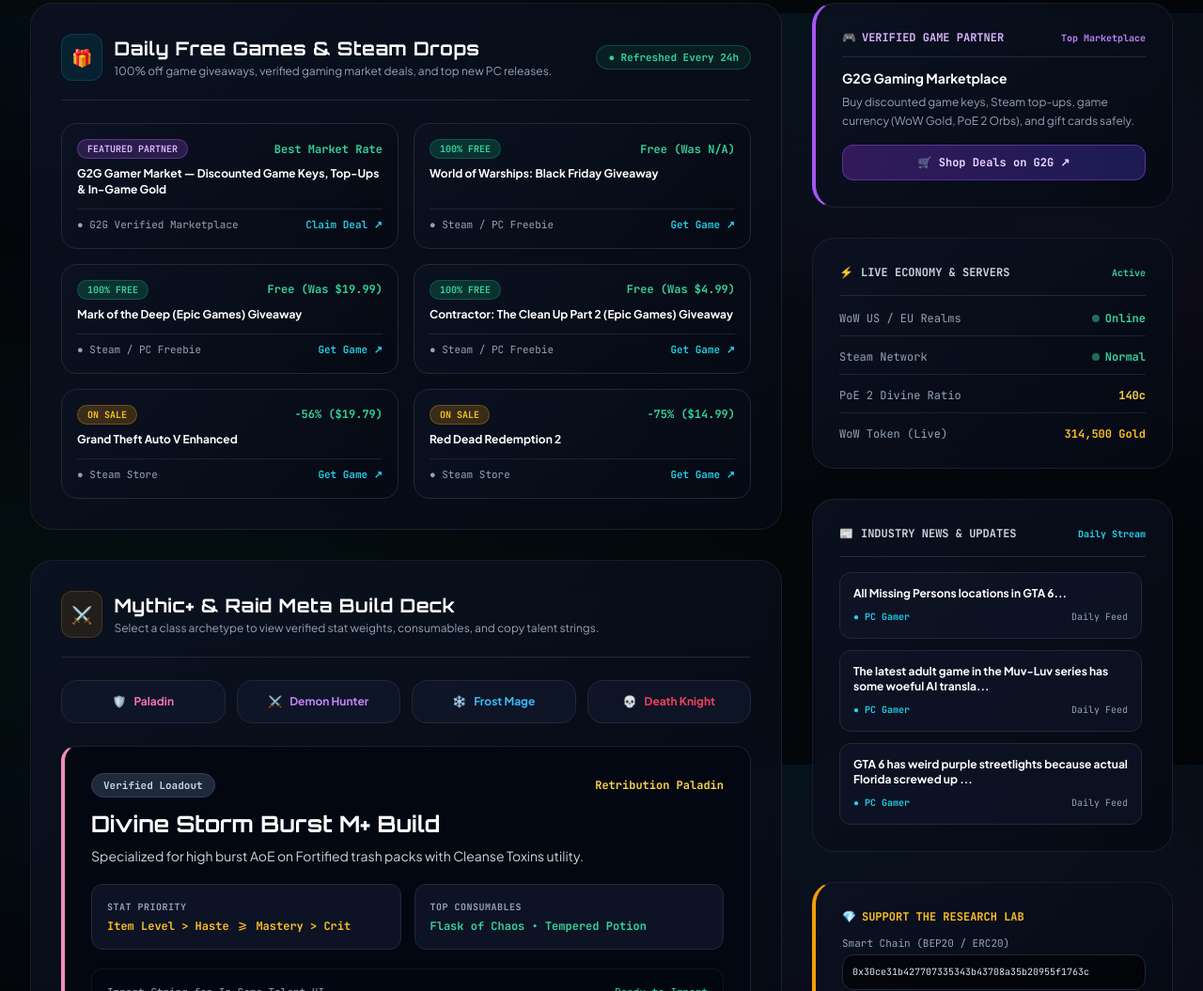
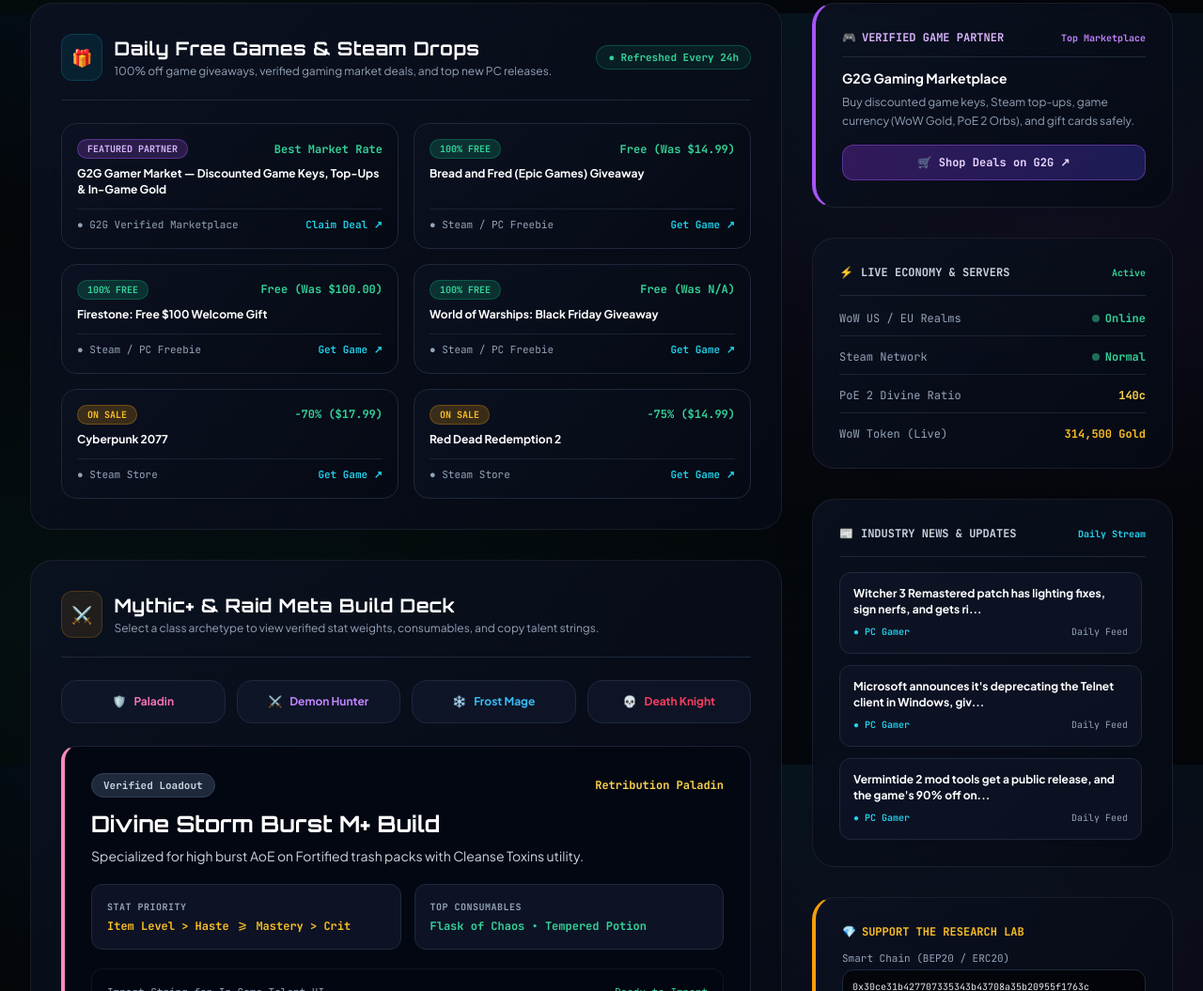
Before and after one commit to kchour96-dev/autonomous-portfolio-2026, a plain HTML site: page index.html in a window 1280 px wide. Shown: the part 786-1841 px from the top of the page at 94% size. Drawn offline with nearby package versions, Linux system fonts and the light colour scheme.

Commit message:
Auto-update: Daily Steam releases & free games

```diff
--- a/index.html
+++ b/index.html
@@ -280,6 +280,36 @@
                         <div>
                             <div class='flex items-center justify-between mb-2'>
                                 <span class='text-[10px] font-bold px-2.5 py-0.5 rounded-full border bg-emerald-500/20 text-emerald-400 border-emerald-500/30 font-mono'>100% FREE</span>
+                                <span class='text-xs font-mono text-emerald-400 font-bold'>Free (Was $14.99)</span>
+                            </div>
+                            <a href='https://www.gamerpower.com/open/bread-and-fred-epic-games-giveaway' target='_blank' rel='noopener noreferrer' class='font-bold text-white group-hover:text-cyan-400 transition text-xs block leading-snug'>
+                                Bread and Fred (Epic Games) Giveaway
+                            </a>
+                        </div>
+                        <div class='mt-3 text-[11px] text-slate-400 flex items-center justify-between border-t border-slate-800/80 pt-2 font-mono'>
+                            <span>● Steam / PC Freebie</span>
+                            <a href='https://www.gamerpower.com/open/bread-and-fred-epic-games-giveaway' target='_blank' rel='noopener noreferrer' class='text-cyan-400 hover:underline font-semibold'>Get Game ↗</a>
+                        </div>
+                    </div>
+                    <div class='glass-card p-4 rounded-2xl border border-slate-800 flex flex-col justify-between hover:border-cyan-500/30 transition group'>
+                        <div>
+                            <div class='flex items-center justify-between mb-2'>
+                                <span class='text-[10px] font-bold px-2.5 py-0.5 rounded-full border bg-emerald-500/20 text-emerald-400 border-emerald-500/30 font-mono'>100% FREE</span>
+                                <span class='text-xs font-mono text-emerald-400 font-bold'>Free (Was $100.00)</span>
+                            </div>
+                            <a href='https://www.gamerpower.com/open/firestone-free-100-welcome-gift' target='_blank' rel='noopener noreferrer' class='font-bold text-white group-hover:text-cyan-400 transition text-xs block leading-snug'>
+                                Firestone: Free $100 Welcome Gift
+                            </a>
+                        </div>
+                        <div class='mt-3 text-[11px] text-slate-400 flex items-center justify-between border-t border-slate-800/80 pt-2 font-mono'>
+                            <span>● Steam / PC Freebie</span>
+                            <a href='https://www.gamerpower.com/open/firestone-free-100-welcome-gift' target='_blank' rel='noopener noreferrer' class='text-cyan-400 hover:underline font-semibold'>Get Game ↗</a>
+                        </div>
+                    </div>
+                    <div class='glass-card p-4 rounded-2xl border border-slate-800 flex flex-col justify-between hover:border-cyan-500/30 transition group'>
+                        <div>
+                            <div class='flex items-center justify-between mb-2'>
+                                <span class='text-[10px] font-bold px-2.5 py-0.5 rounded-full border bg-emerald-500/20 text-emerald-400 border-emerald-500/30 font-mono'>100% FREE</span>
                                 <span class='text-xs font-mono text-emerald-400 font-bold'>Free (Was N/A)</span>
                             </div>
                             <a href='https://www.gamerpower.com/open/world-of-warships-black-friday-giveaway' target='_blank' rel='noopener noreferrer' class='font-bold text-white group-hover:text-cyan-400 transition text-xs block leading-snug'>
@@ -294,46 +324,16 @@
                     <div class='glass-card p-4 rounded-2xl border border-slate-800 flex flex-col justify-between hover:border-cyan-500/30 transition group'>
                         <div>
                             <div class='flex items-center justify-between mb-2'>
-                                <span class='text-[10px] font-bold px-2.5 py-0.5 rounded-full border bg-emerald-500/20 text-emerald-400 border-emerald-500/30 font-mono'>100% FREE</span>
-                                <span class='text-xs font-mono text-emerald-400 font-bold'>Free (Was $19.99)</span>
+                                <span class='text-[10px] font-bold px-2.5 py-0.5 rounded-full border bg-amber-500/20 text-amber-400 border-amber-500/30 font-mono'>ON SALE</span>
+                                <span class='text-xs font-mono text-emerald-400 font-bold'>-70% ($17.99)</span>
                             </div>
-                            <a href='https://www.gamerpower.com/open/mark-of-the-deep-epic-games-giveaway' target='_blank' rel='noopener noreferrer' class='font-bold text-white group-hover:text-cyan-400 transition text-xs block leading-snug'>
-                                Mark of the Deep (Epic Games) Giveaway
-                            </a>
-                        </div>
-                        <div class='mt-3 text-[11px] text-slate-400 flex items-center justify-between border-t border-slate-800/80 pt-2 font-mono'>
-                            <span>● Steam / PC Freebie</span>
-                            <a href='https://www.gamerpower.com/open/mark-of-the-deep-epic-games-giveaway' target='_blank' rel='noopener noreferrer' class='text-cyan-400 hover:underline font-semibold'>Get Game ↗</a>
-                        </div>
-                    </div>
-                    <div class='glass-card p-4 rounded-2xl border border-slate-800 flex flex-col justify-between hover:border-cyan-500/30 transition group'>
-                        <div>
-                            <div class='flex items-center justify-between mb-2'>
-                                <span class='text-[10px] font-bold px-2.5 py-0.5 rounded-full border bg-emerald-500/20 text-emerald-400 border-emerald-500/30 font-mono'>100% FREE</span>
-                                <span class='text-xs font-mono text-emerald-400 font-bold'>Free (Was $4.99)</span>
-                            </div>
-                            <a href='https://www.gamerpower.com/open/contractor-the-clean-up-part-2-epic-games-giveaway' target='_blank' rel='noopener noreferrer' class='font-bold text-white group-hover:text-cyan-400 transition text-xs block leading-snug'>
-                                Contractor: The Clean Up Part 2 (Epic Games) Giveaway
-                            </a>
-                        </div>
-                        <div class='mt-3 text-[11px] text-slate-400 flex items-center justify-between border-t border-slate-800/80 pt-2 font-mono'>
-                            <span>● Steam / PC Freebie</span>
-                            <a href='https://www.gamerpower.com/open/contractor-the-clean-up-part-2-epic-games-giveaway' target='_blank' rel='noopener noreferrer' class='text-cyan-400 hover:underline font-semibold'>Get Game ↗</a>
-                        </div>
-                    </div>
-                    <div class='glass-card p-4 rounded-2xl border border-slate-800 flex flex-col justify-between hover:border-cyan-500/30 transition group'>
-                        <div>
-                            <div class='flex items-center justify-between mb-2'>
-                                <span class='text-[10px] font-bold px-2.5 py-0.5 rounded-full border bg-amber-500/20 text-amber-400 border-amber-500/30 font-mono'>ON SALE</span>
-                                <span class='text-xs font-mono text-emerald-400 font-bold'>-56% ($19.79)</span>
-                            </div>
-                            <a href='https://store.steampowered.com/app/3240220' target='_blank' rel='noopener noreferrer' class='font-bold text-white group-hover:text-cyan-400 transition text-xs block leading-snug'>
-                                Grand Theft Auto V Enhanced
+                            <a href='https://store.steampowered.com/app/1091500' target='_blank' rel='noopener noreferrer' class='font-bold text-white group-hover:text-cyan-400 transition text-xs block leading-snug'>
+                                Cyberpunk 2077
                             </a>
                         </div>
                         <div class='mt-3 text-[11px] text-slate-400 flex items-center justify-between border-t border-slate-800/80 pt-2 font-mono'>
                             <span>● Steam Store</span>
-                            <a href='https://store.steampowered.com/app/3240220' target='_blank' rel='noopener noreferrer' class='text-cyan-400 hover:underline font-semibold'>Get Game ↗</a>
+                            <a href='https://store.steampowered.com/app/1091500' target='_blank' rel='noopener noreferrer' class='text-cyan-400 hover:underline font-semibold'>Get Game ↗</a>
                         </div>
                     </div>
                     <div class='glass-card p-4 rounded-2xl border border-slate-800 flex flex-col justify-between hover:border-cyan-500/30 transition group'>
@@ -522,8 +522,8 @@
                 <div class="space-y-3 text-xs max-h-[500px] overflow-y-auto custom-scroll pr-1" id="news-feed">
 <!-- DAILY_NEWS_START -->
                     <div class='p-3.5 rounded-xl bg-slate-900/60 hover:bg-slate-900 border border-slate-800 transition'>
-                        <a href='https://www.pcgamer.com/games/grand-theft-auto/gta-6-missing-persons-locations/' target='_blank' rel='noopener noreferrer' class='font-bold text-white hover:text-cyan-400 transition text-xs block leading-snug'>
-                            All Missing Persons locations in GTA 6...
+                        <a href='https://www.pcgamer.com/games/the-witcher/witcher-3-remastered-patch-has-lighting-fixes-sign-nerfs-and-gets-rid-of-a-nasty-werewolf-bug/' target='_blank' rel='noopener noreferrer' class='font-bold text-white hover:text-cyan-400 transition text-xs block leading-snug'>
+                            Witcher 3 Remastered patch has lighting fixes, sign nerfs, and gets ri...
                         </a>
                         <div class='flex items-center justify-between mt-2 text-[10px] text-slate-400 font-mono'>
                             <span class='text-cyan-400 font-semibold'>● PC Gamer</span>
@@ -531,8 +531,8 @@
                         </div>
                     </div>
                     <div class='p-3.5 rounded-xl bg-slate-900/60 hover:bg-slate-900 border border-slate-800 transition'>
-                        <a href='https://www.pcgamer.com/games/visual-novel/the-latest-adult-game-in-the-muv-luv-series-has-some-woeful-ai-translation-and-players-arent-happy-about-it/' target='_blank' rel='noopener noreferrer' class='font-bold text-white hover:text-cyan-400 transition text-xs block leading-snug'>
-                            The latest adult game in the Muv-Luv series has some woeful AI transla...
+                        <a href='https://www.pcgamer.com/software/windows/microsoft-announces-its-deprecating-the-telnet-client-in-windows-giving-me-a-sudden-flashback-to-when-i-used-to-use-telnet/' target='_blank' rel='noopener noreferrer' class='font-bold text-white hover:text-cyan-400 transition text-xs block leading-snug'>
+                            Microsoft announces it's deprecating the Telnet client in Windows, giv...
                         </a>
                         <div class='flex items-center justify-between mt-2 text-[10px] text-slate-400 font-mono'>
                             <span class='text-cyan-400 font-semibold'>● PC Gamer</span>
@@ -540,8 +540,8 @@
                         </div>
                     </div>
                     <div class='p-3.5 rounded-xl bg-slate-900/60 hover:bg-slate-900 border border-slate-800 transition'>
-                        <a href='https://www.pcgamer.com/games/grand-theft-auto/gta-6-has-weird-purple-streetlights-because-actual-florida-screwed-up-its-streetlights/' target='_blank' rel='noopener noreferrer' class='font-bold text-white hover:text-cyan-400 transition text-xs block leading-snug'>
-                            GTA 6 has weird purple streetlights because actual Florida screwed up ...
+                        <a href='https://www.pcgamer.com/games/fps/vermintide-2-mod-tools-get-a-public-release-and-the-games-90-percent-off-on-steam-too/' target='_blank' rel='noopener noreferrer' class='font-bold text-white hover:text-cyan-400 transition text-xs block leading-snug'>
+                            Vermintide 2 mod tools get a public release, and the game's 90% off on...
                         </a>
                         <div class='flex items-center justify-between mt-2 text-[10px] text-slate-400 font-mono'>
                             <span class='text-cyan-400 font-semibold'>● PC Gamer</span>
```
